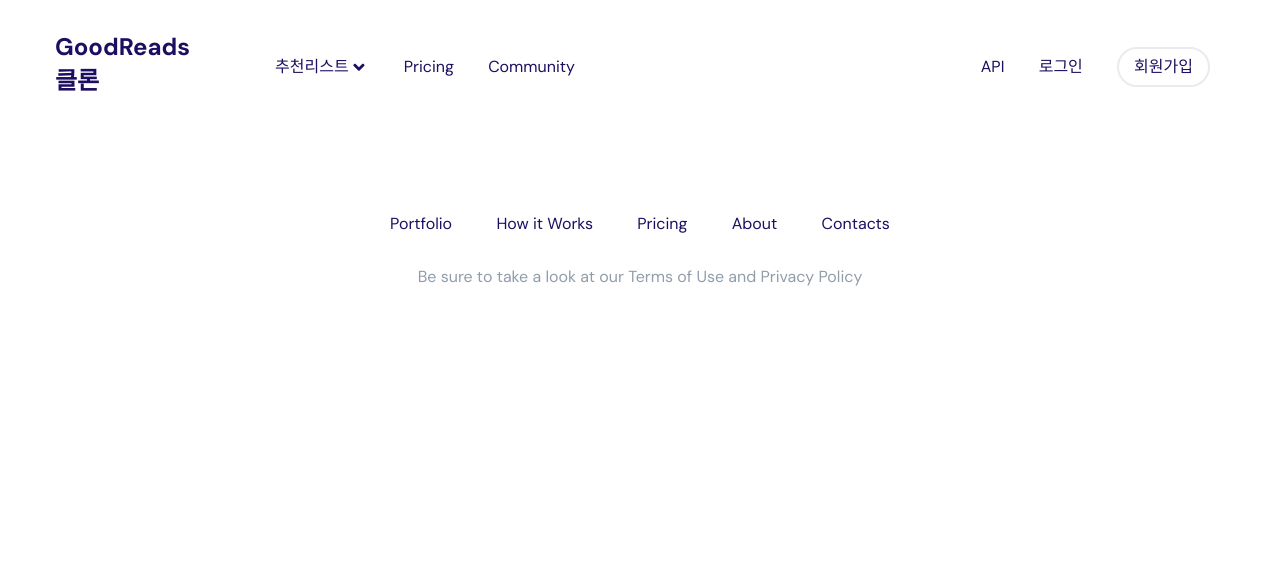
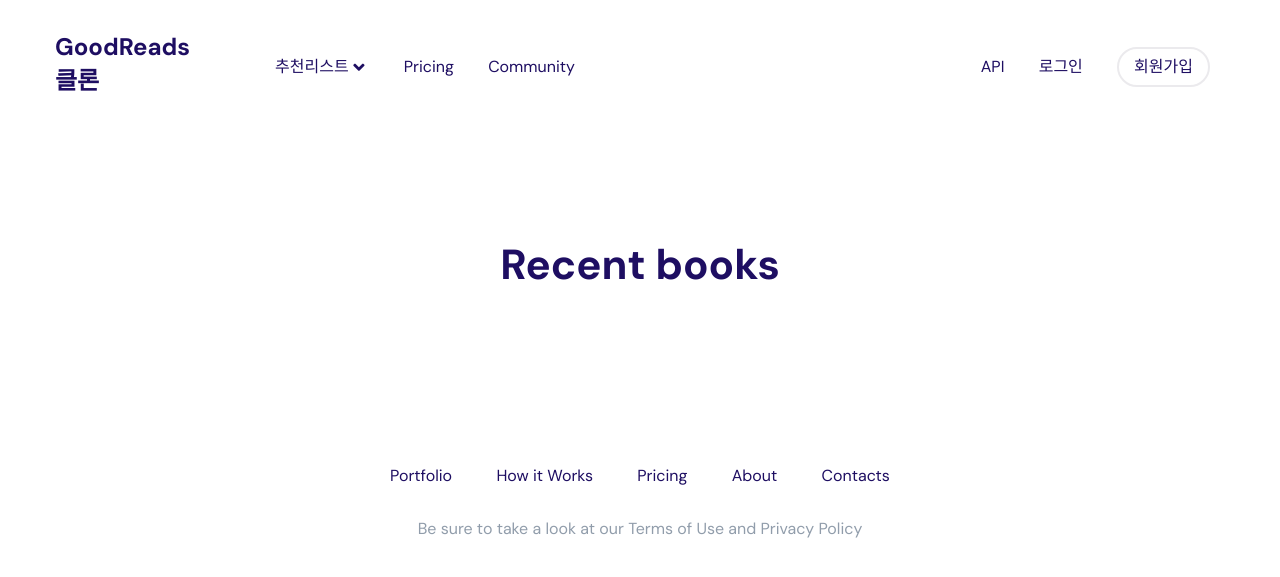
Before and after one commit to feud72/goodreads-server, a Django app: page / in a window 1280 px wide. Shown: the top 577 px of the page. Run offline with Django 3.2, Linux system fonts and the light colour scheme; data that the repository does not hold is empty; some libraries are stand-ins or nearby versions.

Commit message:
Modify template

```diff
--- a/books/views.py
+++ b/books/views.py
@@ -23,7 +23,7 @@ class BookViewSet(ModelViewSet):
     filter_backends = [filters.SearchFilter]
     search_fields = ["title", "pub_year", "author"]
 
-    queryset = Book.objects.all().order_by("created_at")
+    queryset = Book.objects.all().order_by("-created_at")
     serializer_class = BookSerializer
     lookup_field = "isbn"
     http_method_names = [u"get", u"post"]
--- a/templates/base.html
+++ b/templates/base.html
@@ -3,7 +3,7 @@
 <html lang="en">
 	<head>
 		<meta charset="utf-8" >
-		<title>Startup 3.2 - Project</title>
+		<title>Hackathon - Goodreads Clone</title>
 		<meta name="viewport" content="width=device-width, initial-scale=1">
 				<link rel="icon" href="i/favicon.png" type="image/x-icon">
 		<!-- Google Fonts -->
--- a/templates/front/home.html
+++ b/templates/front/home.html
@@ -1,4 +1,9 @@
-{% extends "base.html" %} {% block content %} {% for item in items %}
+{% extends "base.html" %} {% block content %}
+
+<div class="pt-105 pb-95 row justify-content-center">
+  <h3>Recent books</h3>
+</div>
+{% for item in items %}
 <section class="pt-105 pb-95 bg-light content_2">
   <div class="container px-xl-0 text-center">
     <div class="row justify-content-center">
```
